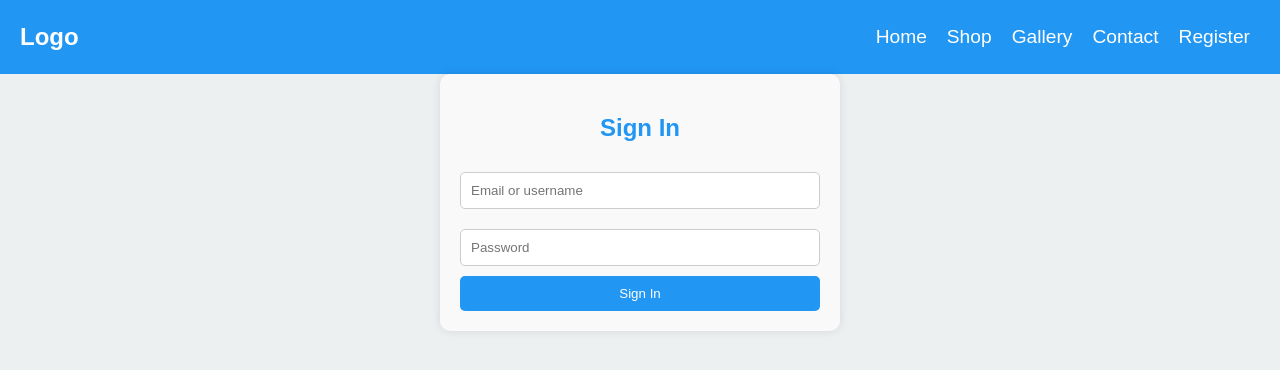
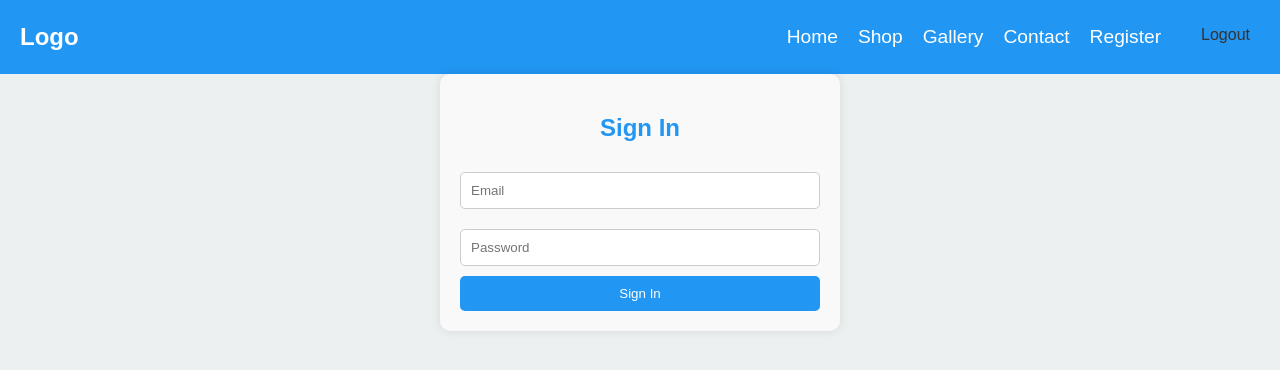
Before and after one commit to omelettech/omelettedrawz, a React (Create React App) app: page /login in a window 1280 px wide. Shown: the top 370 px of the page. Built offline with nearby package versions, Linux system fonts and the light colour scheme; no server answers.

Commit message:
login/logout

```diff
--- a/package.json
+++ b/package.json
@@ -13,7 +13,7 @@
     "react-bootstrap": "^2.10.2",
     "react-dom": "^18.3.1",
     "react-firebase-hooks": "^5.1.1",
-    "react-router-dom": "^6.23.1",
+    "react-router-dom": "^6.24.1",
     "react-scripts": "^5.0.1",
     "web-vitals": "^2.1.4"
   },
--- a/src/App.js
+++ b/src/App.js
@@ -9,10 +9,14 @@ import Shop from "./pages/Shop/Shop";
 import Contact from "./pages/Contact/Contact";
 import Register from "./pages/Auth/Register";
 import Login from "./pages/Auth/Login";
-import {AuthProvider} from "./context/AuthContext";
+import {AuthContext, AuthProvider} from "./context/AuthContext";
+import {useContext} from "react";
 
 function App() {
+    const currentUser= useContext(AuthContext)
+
     return (
+
         <AuthProvider>
             <Router>
                 <Navbar/>
--- a/src/components/navbar/navbar.js
+++ b/src/components/navbar/navbar.js
@@ -1,8 +1,21 @@
-import React from 'react';
-import { Link } from 'react-router-dom';
+import React, {useContext} from 'react';
+import {Link, useNavigate} from 'react-router-dom';
 import './navbar.css';
+import {AuthContext} from "../../context/AuthContext";
+
+import {auth} from '../../config/firebase'
 
 const Navbar = () => {
+    const navigate=useNavigate()
+    const handleLogout = async () => {
+    try {
+      await auth.signOut();
+      navigate('/login')
+    } catch (error) {
+      console.error('Error logging out:', error);
+    }
+  };
+    const currentUser = useContext(AuthContext)
     return (
         <nav className="navbar">
             <div className="navbar-logo">
@@ -14,6 +27,8 @@ const Navbar = () => {
                 <li><Link to="/gallery">Gallery</Link></li>
                 <li><Link to="/contact">Contact</Link></li>
                 <li><Link to="/register">Register</Link></li>
+                {currentUser && <li>{currentUser.email}</li>}
+                {currentUser && <li><btn onClick={handleLogout}>Logout</btn></li>}
 
             </ul>
         </nav>
--- a/src/config/firebase.js
+++ b/src/config/firebase.js
@@ -18,7 +18,7 @@ const firebaseConfig = {
 
 // Initialize Firebase
 const app = initializeApp(firebaseConfig);
-const auth = getAuth(app);
+const auth = getAuth();
 const db = getFirestore(app);
 
 // Initialize Analytics (if needed, make sure this function exists in your SDK version)
--- a/src/context/AuthContext.js
+++ b/src/context/AuthContext.js
@@ -2,7 +2,7 @@ import React, { createContext, useState, useEffect } from 'react';
 import { onAuthStateChanged } from 'firebase/auth';
 import { auth } from '../config/firebase';
 
-export const AuthContext = createContext();
+export const AuthContext = createContext(null);
 
 export const AuthProvider = ({ children }) => {
   const [currentUser, setCurrentUser] = useState(null);
--- a/src/pages/Auth/Login.js
+++ b/src/pages/Auth/Login.js
@@ -1,17 +1,52 @@
-import React from 'react';
+import React, {useContext, useState} from 'react';
 import './Login.css';
+import {useNavigate} from 'react-router-dom'
+import {auth} from '../../config/firebase';
+import {signInWithEmailAndPassword} from 'firebase/auth';
+import {AuthContext} from '../../context/AuthContext';
 
-function Login() {
+function SignIn() {
+    const [email, setEmail] = useState('');
+    const [password, setPassword] = useState('');
+    const [error, setError] = useState('');
+    const {currentUser} = useContext(AuthContext);
+    const navigate = useNavigate(); // Initialize useHistory
+
+
+    const handleSignIn = async (e) => {
+        e.preventDefault();
+        try {
+            await signInWithEmailAndPassword(auth, email, password);
+            navigate('/home')
+        } catch (err) {
+            setError(err.message);
+        }
+    };
+
     return (
         <div className="signin-container">
             <h2 className="signin-title">Sign In</h2>
-      <form className="signin-form">
-        <input type="email" placeholder="Email or username" className="signin-input" />
-        <input type="password" placeholder="Password" className="signin-input" />
+            {currentUser && <p>Welcome back, {currentUser.email}</p>}
+            {error && <p className="signin-error">{error}</p>}
+            <form className="signin-form" onSubmit={handleSignIn}>
+                <input
+                    type="email"
+                    placeholder="Email"
+                    className="signin-input"
+                    value={email}
+                    onChange={(e) => setEmail(e.target.value)}
+                />
+                <input
+                    type="password"
+                    placeholder="Password"
+                    className="signin-input"
+                    value={password}
+                    onChange={(e) => setPassword(e.target.value)}
+                />
                 <button type="submit" className="signin-button">Sign In</button>
             </form>
         </div>
     );
 }
 
-export default Login;
+export default SignIn;
--- a/src/pages/Auth/Register.js
+++ b/src/pages/Auth/Register.js
@@ -9,12 +9,11 @@ function Register() {
       const [password, setPassword] = useState('');
       const [username, setUsername] = useState('');
       const [error, setError] = useState('');
-      const auth = getAuth()
     const handleRegistration = async (e) => {
     e.preventDefault();
     try {
       await createUserWithEmailAndPassword(auth, email, password);
-      console.log("SUCCESS")
+
     } catch (err) {
       setError(err.message);
     }
--- a/src/pages/Home/Home.js
+++ b/src/pages/Home/Home.js
@@ -1,6 +1,7 @@
-import React from 'react';
+import React, {useContext} from 'react';
 import speech_bubble from "../../components/Speech_bubble/speech_bubble";
 import './Home.css';
+import {AuthContext} from "../../context/AuthContext";
 
 const Home = () => {
     return (
```
Also changed, not shown: 1 other file (tests, documents, lock files or other folders). Lines whose indentation alone changed are shown as unchanged.
